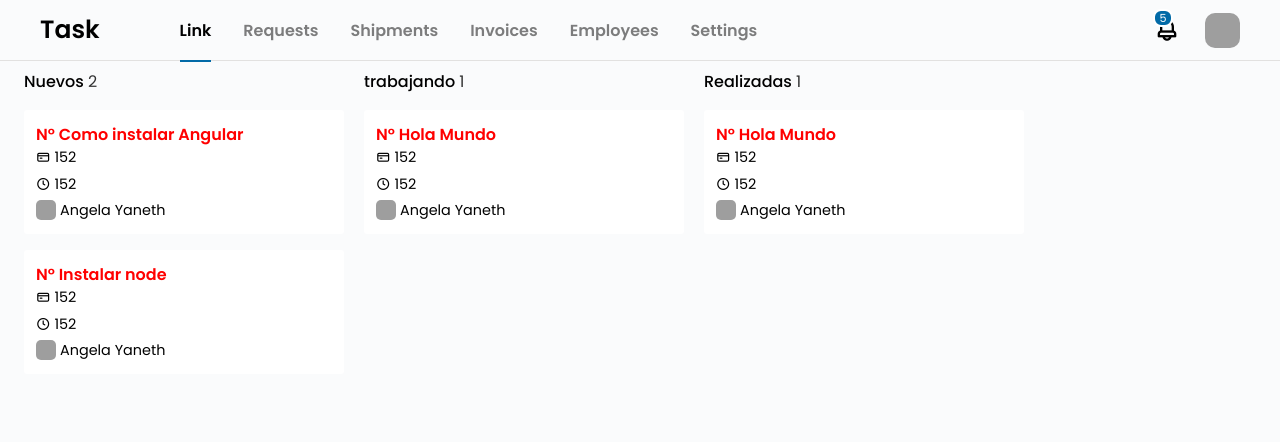
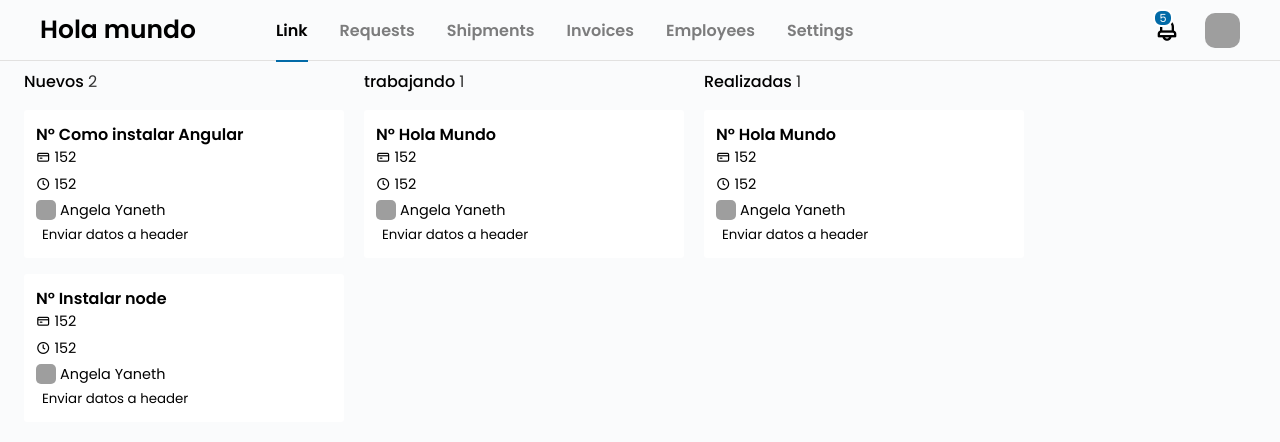
Before and after one commit to hangelate/todoappangela, an Angular app: page /task in a window 1280 px wide. Shown: the top 442 px of the page. Built offline with nearby package versions, Linux system fonts and the light colour scheme; grey boxes are pictures that could not be loaded.

Commit message:
curso angular, carpeta 6, video 1, version 1

```diff
--- a/src/app/modules/task/components/card/card.component.html
+++ b/src/app/modules/task/components/card/card.component.html
@@ -17,4 +17,5 @@
 
         </ng-container>
     </ul>
+    <button (click)="sendData()">Enviar datos a header</button>
 </div>
--- a/src/app/modules/task/components/card/card.component.ts
+++ b/src/app/modules/task/components/card/card.component.ts
@@ -1,4 +1,5 @@
 import { AfterViewChecked, AfterViewInit, ChangeDetectionStrategy, Component, DoCheck, ElementRef, Input, OnChanges, OnInit, Renderer2, SimpleChanges, ViewChild } from '@angular/core';
+import { TestCourseService } from '@shared/services/test-course.service';
 import { interval } from 'rxjs';
 
 @Component({
@@ -12,31 +13,22 @@ export class CardComponent implements OnInit, AfterViewInit, AfterViewChecked, D
   @Input() idOrder: string | number = 0
   @Input() items: Array<any>=[]
 
-  constructor(private render2:Renderer2) { }
+  constructor(private testCourseService:TestCourseService) { }
 
 
-  ngOnInit(): void {
-    // interval(1000).subscribe(() => {
-    //   this.idOrder = Date.now()
-    // })
+  ngOnInit(): void {  }
+
+  ngAfterViewInit(): void {
+
   }
 
-  ngAfterViewInit(): void {
-    const elementTitle = this.elementRefId.nativeElement;
-    this.render2.setStyle(elementTitle,'color','red')
-    // console.log('Hola, aqui estoy', this.elementRefId)
-  }
+  ngAfterViewChecked(): void {  }
 
-  ngAfterViewChecked(): void {
+  ngDoCheck(): void {}
 
-    console.log('Hola mundo')
-  }
+  ngOnChanges(changes: SimpleChanges): void {}
 
-  ngDoCheck(): void {
-    console.log('Hola soy el do check')
-  }
-
-  ngOnChanges(changes: SimpleChanges): void {
-    console.log(changes)
+  sendData():void{
+    this.testCourseService.setData('Hola desde card')
   }
 }
--- a/src/app/modules/task/components/header/header.component.html
+++ b/src/app/modules/task/components/header/header.component.html
@@ -2,7 +2,7 @@
     <div class="d-flex logo-section d-all-center">
         <div class="logo" [routerLink]="['/','auth','login']">
             <!-- {{testCourseService.dataTest}} -->
-             Task
+             {{testCourseService.dataTest}}
         </div>
         <div class="menu">
             <ul>
--- a/src/app/modules/task/components/header/header.component.ts
+++ b/src/app/modules/task/components/header/header.component.ts
@@ -1,4 +1,5 @@
 import { Component, OnInit } from '@angular/core';
+import { TestCourseService } from '@shared/services/test-course.service';
 
 @Component({
   selector: 'app-header', //TODO: el tag que usas para llamar este componente
@@ -34,7 +35,7 @@ export class HeaderComponent implements OnInit {
     }
   ]
 
-  constructor() { }
+  constructor(public testCourseService:TestCourseService) { }
 
   ngOnInit(): void {
   }
--- /dev/null
+++ b/src/app/shared/services/test-course.service.ts
@@ -0,0 +1,15 @@
+import { Injectable } from '@angular/core';
+
+@Injectable({
+  providedIn: 'root'
+})
+export class TestCourseService {
+
+  public dataTest:string = 'Hola mundo'
+
+  constructor() { }
+
+  setData(msg:string):void{
+    this.dataTest = msg;
+  }
+}
```
Also changed, not shown: 1 other file (tests, documents, lock files or other folders).
